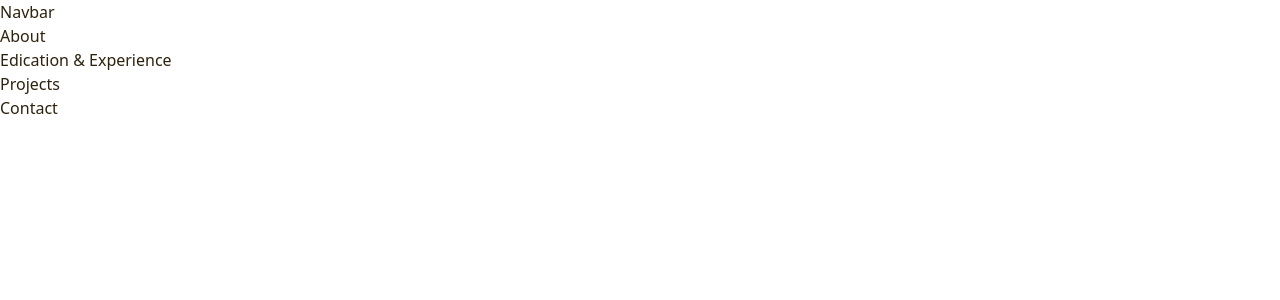
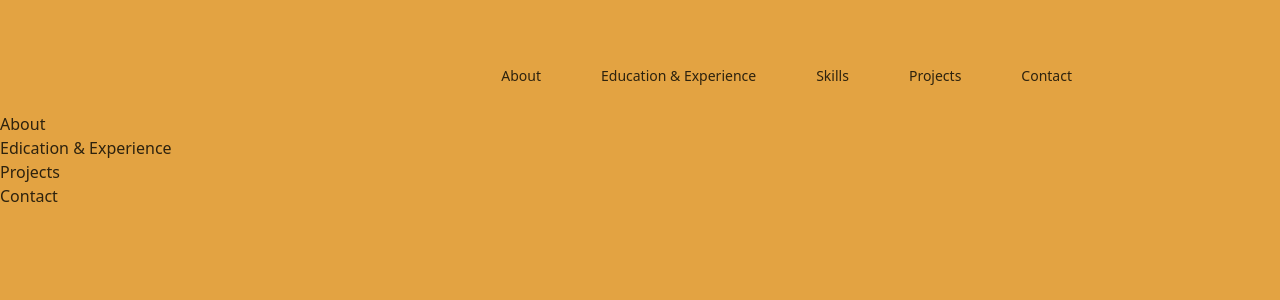
Before and after one commit to rahul7007/myWebsite, an Angular app: page / in a window 1280 px wide. Shown: the top 300 px of the page. Built offline with nearby package versions, Linux system fonts and the light colour scheme.

Commit message:
navbar added

```diff
--- a/src/app/app.component.html
+++ b/src/app/app.component.html
@@ -1,6 +1,29 @@
 <!-- * * * * * * * * * * * Menu * * * * * * * * * * * -->
 <section>
-  <h1>Navbar</h1>
+  <nav class="px-2 sm:px-4 py-2.5">
+    <div class="container mt-10">
+      <div class="mr-40">
+        <ul
+          class="flex justify-end w-full p-4 mt-4 md:flex-row md:space-x-8 md:mt-0 md:text-sm md:font-medium md:border-0 md:bg-transparent">
+          <li>
+            <a href="#" class="py-2 pr-4 pl-3">About</a>
+          </li>
+          <li>
+            <a href="#" class="py-2 pr-4 pl-3">Education & Experience</a>
+          </li>
+          <li>
+            <a href="#" class="py-2 pr-4 pl-3">Skills</a>
+          </li>
+          <li>
+            <a href="#" class="py-2 pr-4 pl-3">Projects</a>
+          </li>
+          <li>
+            <a href="#" class="py-2 pr-4 pl-3">Contact</a>
+          </li>
+        </ul>
+      </div>
+    </div>
+  </nav>
 </section>
 
 <section>
--- a/src/styles.css
+++ b/src/styles.css
@@ -34,5 +34,10 @@ html {
 
 body{
     color: var(--text-color);
-    background-color: var(--bg-color);
+    background-color: var(--bg-primary-color);
 }
+
+a:hover {
+  color: var(--bg-secondary-color);
+  text-decoration: none;
+}
```
